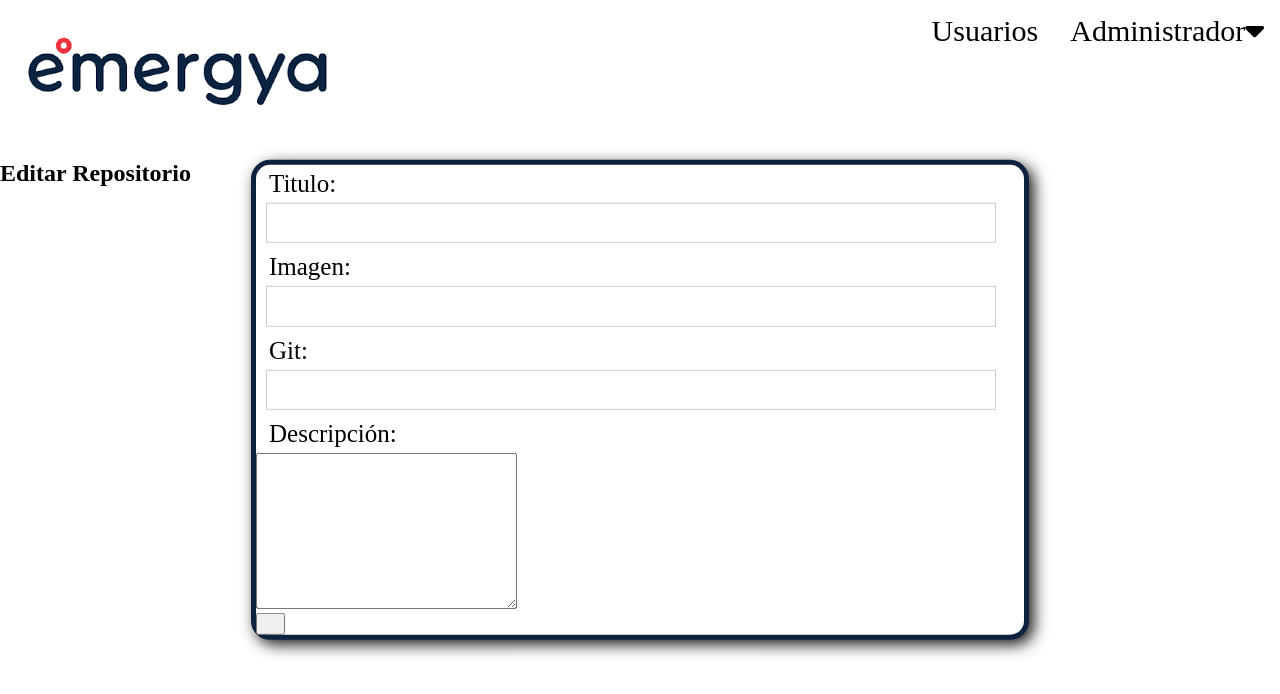
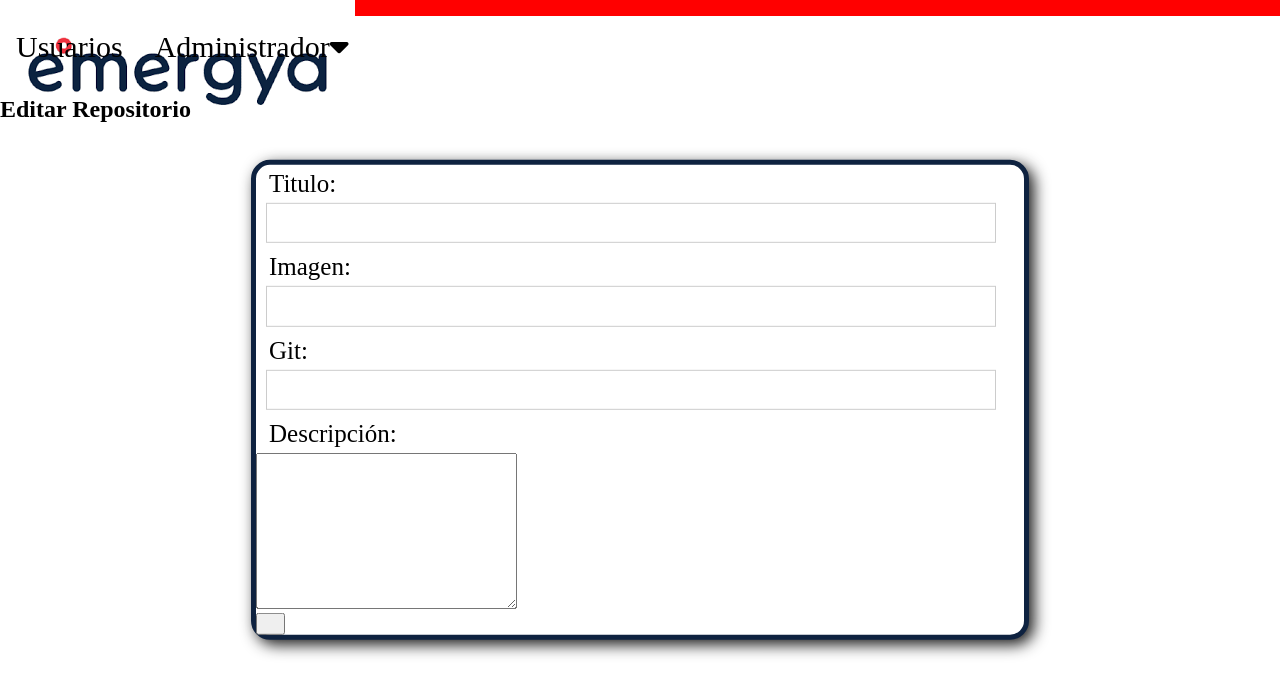
Before and after one commit to AkagamiNoLorea/Emergya_Frontend, a React (Vite) app: page /private/editaruser/1 in a window 1280 px wide. Shown: the top 694 px of the page. Built offline with nearby package versions, Linux system fonts and the light colour scheme; no server answers; some icons are missing.

Commit message:
realización de cambios

```diff
--- a/src/components/Navbar.jsx
+++ b/src/components/Navbar.jsx
@@ -9,7 +9,10 @@ const Navbar = () => {
 
     <>
       <div className="navbar">
-        <img src={logo}></img>
+       <div className='img'>
+       <img src={logo}></img>
+       </div>
+
         <div className="pestanyas">
           <div className="usuario">
             <a href="usuario">Usuarios</a>
--- a/src/components/estilos/navbar.css
+++ b/src/components/estilos/navbar.css
@@ -1,9 +1,10 @@
-.navbar{
+/*.navbar{
     display: flex;
     flex-direction: row;
     justify-content: space-between;
+background-color: yellow;
 
-}
+}*/
 .pestanyas{
     display: flex;
     flex-direction: row;
@@ -21,7 +22,12 @@
     float: right;
     font-size: 30px;
   }
+  .img {
+background-color: red;
+height: 1rem;
 
+;
+  }
   .dropdown {
     float: right;
     overflow: hidden;
```
Also changed, not shown: src/components/puestos/CrearPuesto.jsx (added, +59 -0 lines), src/assets/img/logo1.png (added).
